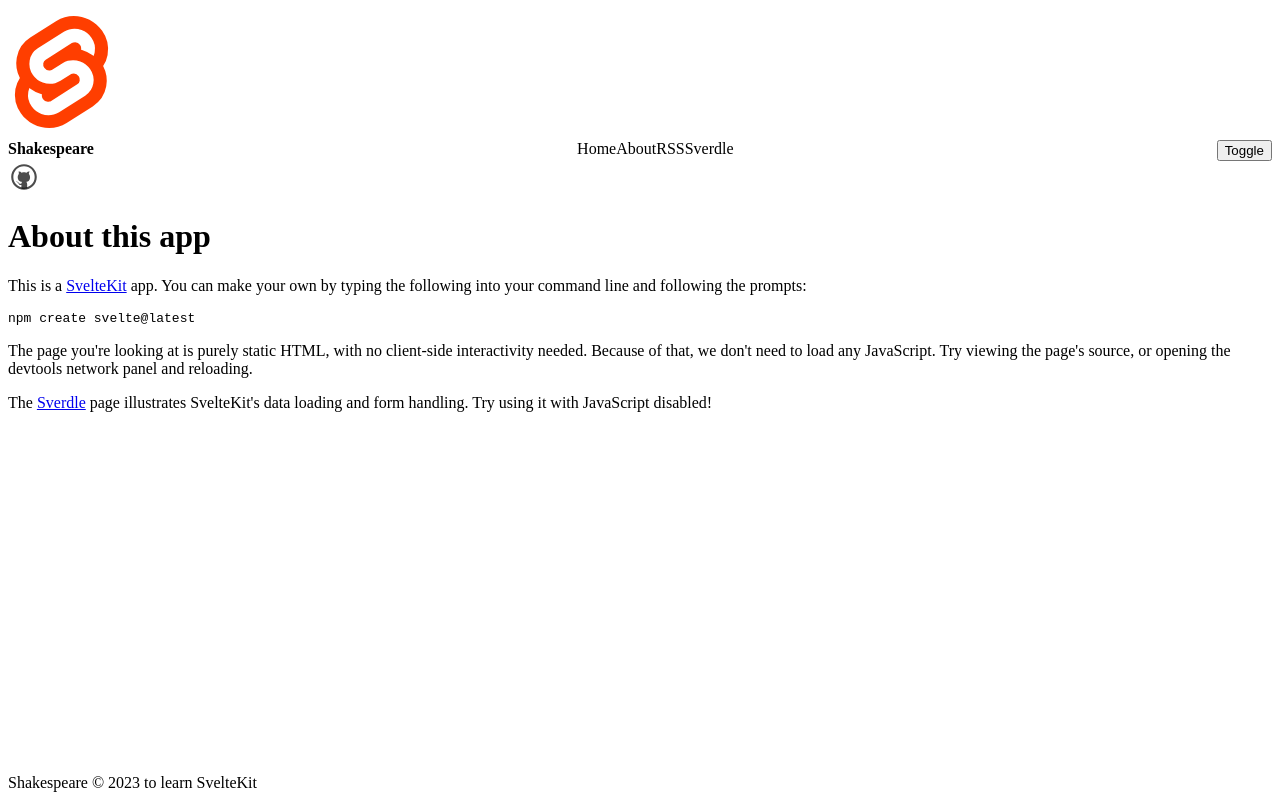
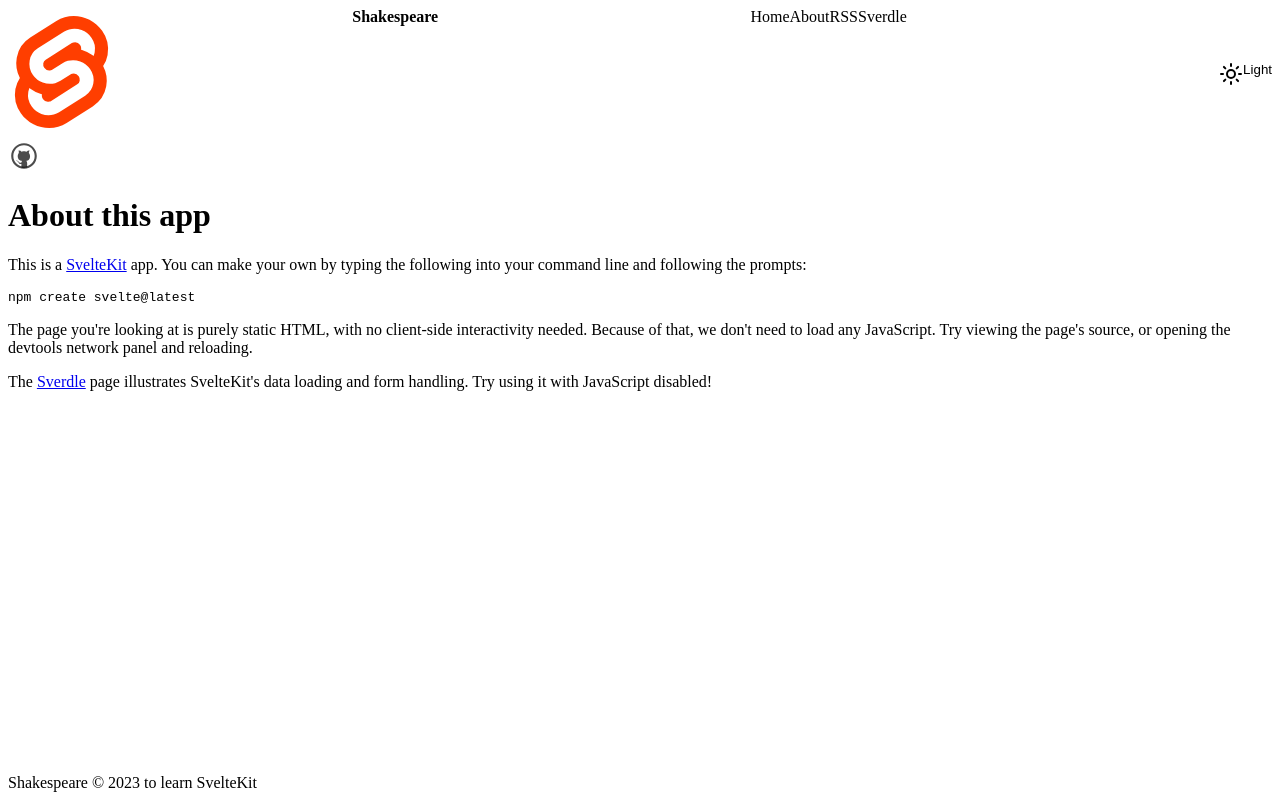
Before and after one commit to langliu/svelte-blog-template, a SvelteKit app: page /about in a window 1280 px wide. Built offline with nearby package versions, Linux system fonts and the light colour scheme.

Commit message:
feat: 更新主题切换功能

```diff
--- a/src/app.html
+++ b/src/app.html
@@ -5,8 +5,16 @@
 	<meta charset="utf-8" />
 	<link rel="icon" href="%sveltekit.assets%/favicon.png" />
 	<meta name="viewport" content="width=device-width, initial-scale=1" />
-	<link rel="icon" href="https://fav.farm/🔥" />
+	<!-- <link rel="icon" href="https://fav.farm/🔥" /> -->
+	<link rel="alternate" type="application/atom+xml" href="/rss.xml" />
 	%sveltekit.head%
+	<script type="module">
+		const theme = localStorage.getItem('color-scheme')
+
+		theme
+			? document.documentElement.setAttribute('color-scheme', theme)
+			: localStorage.setItem('color-scheme', 'dark')
+	</script>
 </head>
 
 <body data-sveltekit-preload-data="hover">
--- /dev/null
+++ b/src/lib/theme.js
@@ -0,0 +1,28 @@
+import { writable } from 'svelte/store';
+import { browser } from '$app/environment';
+
+// we set the theme in `app.html` to prevent flashing
+const userTheme = browser && localStorage.getItem('color-scheme');
+
+// create the store
+export const theme = writable(userTheme ?? 'dark');
+
+// update the theme
+export function toggleTheme() {
+	theme.update((currentTheme) => {
+		const newTheme = currentTheme === 'dark' ? 'light' : 'dark';
+
+		document.documentElement.setAttribute('color-scheme', newTheme);
+		localStorage.setItem('color-scheme', newTheme);
+
+		return newTheme;
+	});
+}
+
+/**
+ * set the theme
+ * @param {'light' | 'dark'} newTheme
+ */
+export function setTheme(newTheme) {
+	theme.set(newTheme);
+}
--- /dev/null
+++ b/src/lib/types/index.d.ts
@@ -0,0 +1,6 @@
+export type Post = {
+	title: string;
+	description: string;
+    slug: string
+    date: Date
+};
--- /dev/null
+++ b/src/routes/+layout.js
@@ -0,0 +1,5 @@
+export async function load({ url }) {
+	return {
+		url: url.pathname
+	};
+}
--- a/src/routes/+layout.svelte
+++ b/src/routes/+layout.svelte
@@ -1,17 +1,22 @@
 <script>
 	import Header from './Header.svelte';
 	import Footer from './Footer.svelte';
+	import PageTransition from './transition.svelte';
 	import 'open-props/style';
 	import 'open-props/normalize';
 	import 'open-props/buttons';
 	import './styles.css';
+
+	export let data
 </script>
 
 <div class="app">
 	<Header />
 
 	<main>
-		<slot />
+		<PageTransition url={data.url}>
+			<slot />
+		</PageTransition>
 	</main>
 
 	<Footer />
--- a/src/routes/Header.svelte
+++ b/src/routes/Header.svelte
@@ -3,16 +3,16 @@
 	import { title } from '$lib/config';
 	import logo from '$lib/images/svelte-logo.svg';
 	import github from '$lib/images/github.svg';
+	import Toggle from './toggle.svelte';
 </script>
 
 <header>
-	<div class="corner">
-		<a href="https://kit.svelte.dev">
-			<img src={logo} alt="SvelteKit" />
-		</a>
-	</div>
-
 	<nav>
+		<div class="corner">
+			<a href="https://kit.svelte.dev">
+				<img src={logo} alt="SvelteKit" />
+			</a>
+		</div>
 		<a href="/" class="title">
 			<b>{title}</b>
 		</a>
@@ -31,7 +31,7 @@
 			</li>
 		</ul>
 
-		<button>Toggle</button>
+		<Toggle />
 	</nav>
 
 	<div class="corner">
--- /dev/null
+++ b/src/routes/toggle.svelte
@@ -0,0 +1,35 @@
+<script>
+	import { fly } from 'svelte/transition'
+	import { Moon, Sun } from 'lucide-svelte'
+	import { theme, toggleTheme } from '$lib/theme'
+</script>
+
+<button on:click={toggleTheme} aria-label="Toggle theme">
+	{#if $theme === 'dark'}
+		<div in:fly={{ y: 10 }}>
+			<Sun />
+			<span>Light</span>
+		</div>
+	{:else}
+		<div in:fly={{ y: -10 }}>
+			<Moon />
+			<span>Dark</span>
+		</div>
+	{/if}
+</button>
+
+<style>
+	button {
+		padding: 0;
+		font-weight: inherit;
+		background: none;
+		border: none;
+		box-shadow: none;
+		overflow: hidden;
+	}
+
+	button > * {
+		display: flex;
+		gap: var(--size-2);
+	}
+</style>
--- /dev/null
+++ b/src/routes/transition.svelte
@@ -0,0 +1,20 @@
+<script>
+	import { fade } from 'svelte/transition';
+
+	/**
+	 * @type string
+	 */
+	export let url;
+</script>
+
+{#key url}
+	<div class="transition" in:fade>
+		<slot />
+	</div>
+{/key}
+
+<style>
+	.transition {
+		height: 100%;
+	}
+</style>
```
Also changed, not shown: src/routes/+error.svelte (added, +15 -0 lines), src/routes/rss.xml/+server.js (added, +38 -0 lines).
